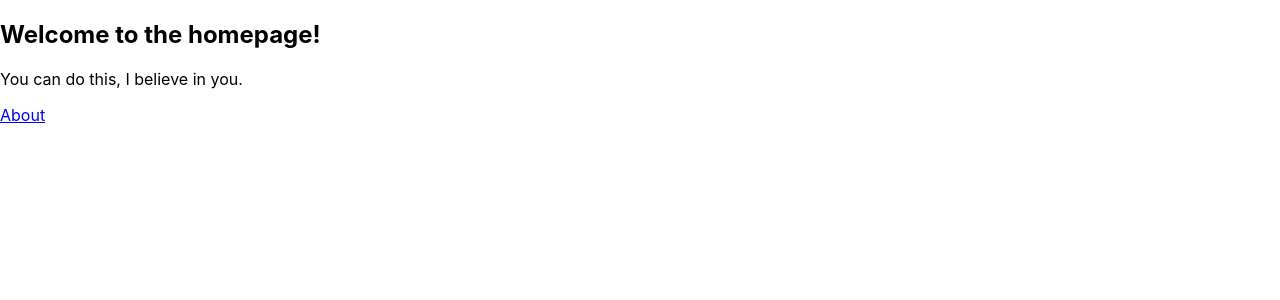
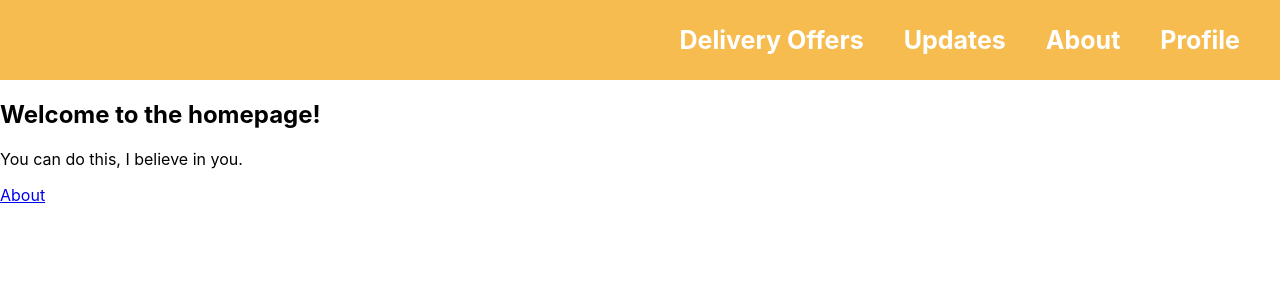
Before and after one commit to AHRide/AHRide, a React (Create React App) app in the folder frontend/: page / in a window 1280 px wide. Shown: the top 300 px of the page. Built offline with nearby package versions, Linux system fonts and the light colour scheme.

Commit message:
Navbar component

```diff
--- /dev/null
+++ b/frontend/src/components/NavBar.js
@@ -0,0 +1,43 @@
+import React from "react";
+import styling from "./NavBar.module.css";
+import { Link } from "react-router-dom";
+
+export default function NavBar() {
+  return (
+    <>
+      <div className={styling.Navbar}>
+        <nav className={styling.NavContent}>
+          <Link
+            className={styling.NavName}
+            style={{ textDecoration: "none" }}
+            to="/"
+          >
+            Delivery Offers
+          </Link>
+          <Link
+            className={styling.NavName}
+            style={{ textDecoration: "none" }}
+            to="/"
+          >
+            Updates
+          </Link>
+          <Link
+            className={styling.NavName}
+            style={{ textDecoration: "none" }}
+            to="/"
+          >
+            About
+          </Link>
+          <Link
+            className={styling.NavName}
+            style={{ textDecoration: "none" }}
+            to="/"
+          >
+            Profile
+          </Link>
+        </nav>
+      </div>
+      {/*Navbar */}
+    </>
+  );
+}
--- /dev/null
+++ b/frontend/src/components/NavBar.module.css
@@ -0,0 +1,32 @@
+html,
+body,
+#root,
+.App {
+  height: 100%;
+  margin: 0;
+  padding: 0;
+}
+#main {
+  position: fixed;
+  width: 100%;
+  height: 100%;
+  left: 0;
+  top: 0;
+}
+
+.Navbar {
+  height: 5rem;
+  width: 100%;
+  background-color: #f7bc50;
+}
+.NavContent {
+  text-align: right;
+
+  padding-top: 25px;
+}
+.NavName {
+  padding-right: 40px;
+  font-size: 25px;
+  color: white;
+  font-weight: bold;
+}
--- a/frontend/src/pages/homepage.js
+++ b/frontend/src/pages/homepage.js
@@ -1,18 +1,19 @@
-import React from 'react';
-import Nav from '../components/Nav';
+import React from "react";
+import NavBar from "../components/NavBar";
 
-import { Link } from 'react-router-dom';
+import { Link } from "react-router-dom";
 
 function Homepage() {
   return (
     <>
-			<Nav />
+      <NavBar />
+
       <main>
         <h2>Welcome to the homepage!</h2>
         <p>You can do this, I believe in you.</p>
       </main>
       <nav>
-				<Link to='/about'>About</Link>
+        <Link to="/about">About</Link>
       </nav>
     </>
   );
```
Also changed, not shown: frontend/src/App.js (+6 -6 lines). Lines whose indentation alone changed are shown as unchanged.
